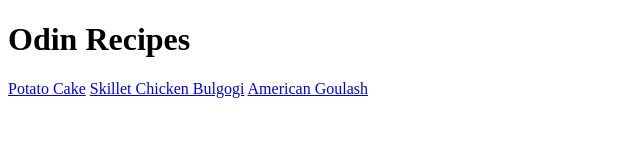
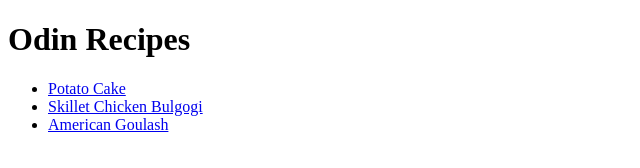
Before and after one commit to Srteddy14/odin-recipes, a plain HTML site: page index.html in a window 1280 px wide. Shown: the whole page, without its empty margins (0-640 px from the left). Drawn offline with Linux system fonts and the light colour scheme.

Commit message:
<feat>(pages):Add unordered list on the index page

```diff
--- a/index.html
+++ b/index.html
@@ -7,8 +7,10 @@
 </head>
 <body>
     <h1>Odin Recipes</h1>
-    <a href="./pages/potato-cake.html" rel="noopener noreferrer">Potato Cake</a>
-    <a href="./pages/skillet-chicken-bulgogi.html" rel="noopener noreferrer">Skillet Chicken Bulgogi</a>
-    <a href="./pages/american-goulash.html" rel="noopener noreferrer">American Goulash</a>
+    <ul>
+        <li><a href="./pages/potato-cake.html" rel="noopener noreferrer">Potato Cake</a></li>
+        <li><a href="./pages/skillet-chicken-bulgogi.html" rel="noopener noreferrer">Skillet Chicken Bulgogi</a></li>
+        <li><a href="./pages/american-goulash.html" rel="noopener noreferrer">American Goulash</a></li>
+    </ul>
 </body>
 </html>
```
